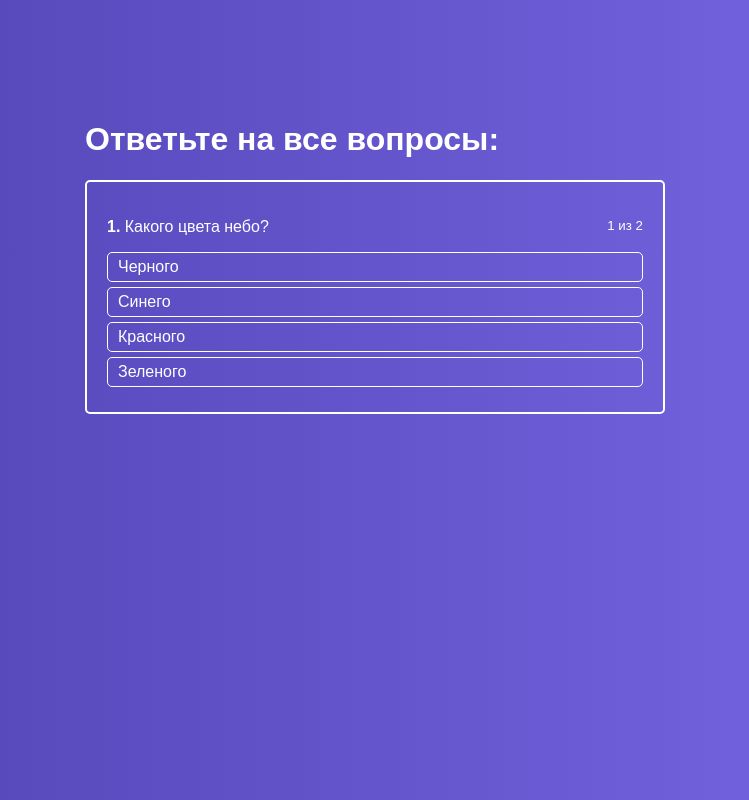
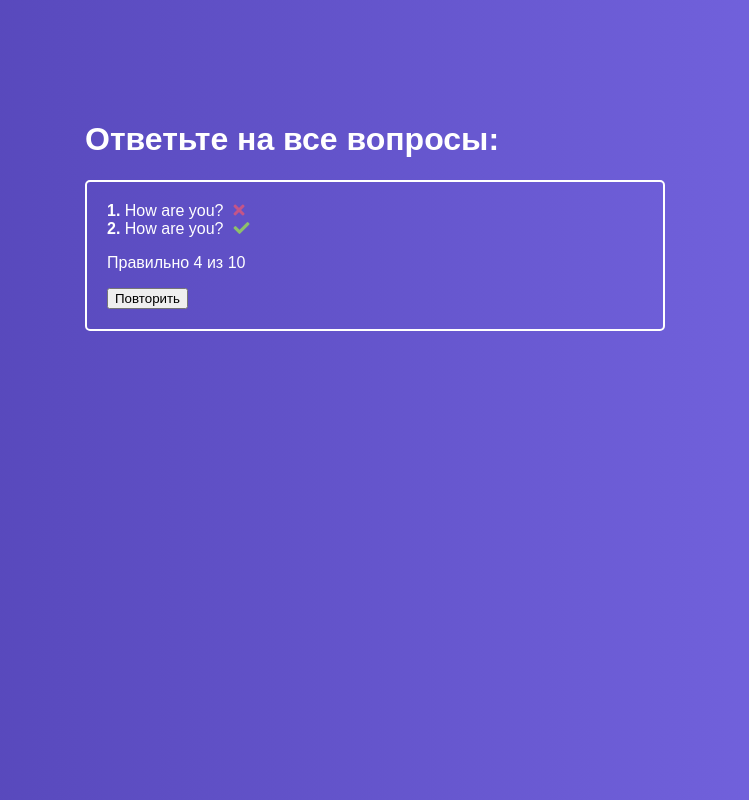
Before and after one commit to YuriAnisimov27/React.Practice, a React app: page / in a window 1280 px wide. Shown: the whole page, without its empty margins (265-1014 px from the left). Built offline with nearby package versions, Linux system fonts and the light colour scheme.

Commit message:
feat: add FinishedQuiz

```diff
--- a/public/index.html
+++ b/public/index.html
@@ -19,7 +19,8 @@
       work correctly both with client-side routing and a non-root public URL.
       Learn how to configure a non-root public URL by running `npm run build`.
     -->
-    <title>React App</title>
+    <link rel="stylesheet" href="https://pro.fontawesome.com/releases/v5.10.0/css/all.css" integrity="sha384-AYmEC3Yw5cVb3ZcuHtOA93w35dYTsvhLPVnYs9eStHfGJvOvKxVfELGroGkvsg+p" crossorigin="anonymous"/>
+    <title>Quiz App</title>
   </head>
   <body>
     <noscript>
--- /dev/null
+++ b/src/components/FinishedQuiz/FinishedQuiz.css
@@ -0,0 +1,26 @@
+.FinishedQuiz {
+    padding: 20px;
+    color: #fff;
+    border: 2px solid #fff;
+    border-radius: 5px;
+    box-sizing: border-box;
+    margin: 0 10px;
+}
+
+.FinishedQuiz ul {
+    list-style: none;
+    padding: 0;
+    margin: 0;
+}
+
+.FinishedQuiz ul li i {
+    margin-left: 10px;
+}
+
+.success {
+    color: rgba(161, 240, 69, .7);
+}
+
+.error {
+    color: rgba(240, 87, 108, .7);
+}
--- /dev/null
+++ b/src/components/FinishedQuiz/FinishedQuiz.js
@@ -0,0 +1,29 @@
+import React from 'react'
+import classes from './FinishedQuiz.css'
+
+const FinishedQuiz = props => {
+  return (
+    <div className={classes.FinishedQuiz}>
+      <ul>
+        <li>
+          <strong>1. </strong>
+          How are you?
+          <i className={'fa fa-times ' + classes.error}/>
+        </li>
+        <li>
+          <strong>2. </strong>
+          How are you?
+          <i className={'fa fa-check ' + classes.success}/>
+        </li>
+      </ul>
+
+      <p>Правильно 4 из 10</p>
+
+      <div>
+        <button>Повторить</button>
+      </div>
+    </div>
+  )
+}
+
+export default FinishedQuiz;
--- a/src/containers/Quiz/Quiz.js
+++ b/src/containers/Quiz/Quiz.js
@@ -1,9 +1,11 @@
 import React, {Component} from 'react'
 import classes from'./Quiz.css'
 import ActiveQuiz from "../../components/ActiveQuiz/ActiveQuiz";
+import FinishedQuiz from "../../components/FinishedQuiz/FinishedQuiz";
 
 class Quiz extends Component {
   state = {
+    isFinished: true,
     activeQuestion: 0,
     answerState: null,
     quiz: [
@@ -51,6 +53,9 @@
 
       const timeout = window.setTimeout(() => {
         if (this.isQuizFinished()) {
+          this.setState({
+            isFinished: true
+          })
           console.log('Finished')
         } else {
           this.setState({
@@ -76,13 +81,19 @@
       <div className={classes.Quiz}>
         <div className={classes.QuizWrapper}>
           <h1>Ответьте на все вопросы:</h1>
-          <ActiveQuiz
+
+          {
+            this.state.isFinished
+              ? <FinishedQuiz />
+              : <ActiveQuiz
                 answers={this.state.quiz[this.state.activeQuestion].answers}
                 question={this.state.quiz[this.state.activeQuestion].question}
                 onAnswerClick={this.onAnswerClickHandler}
                 quizLength={this.state.quiz.length}
                 answerNumber={this.state.activeQuestion + 1}
                 state={this.state.answerState} />
+          }
+
         </div>
       </div>
     );
```
Lines whose indentation alone changed are shown as unchanged.
